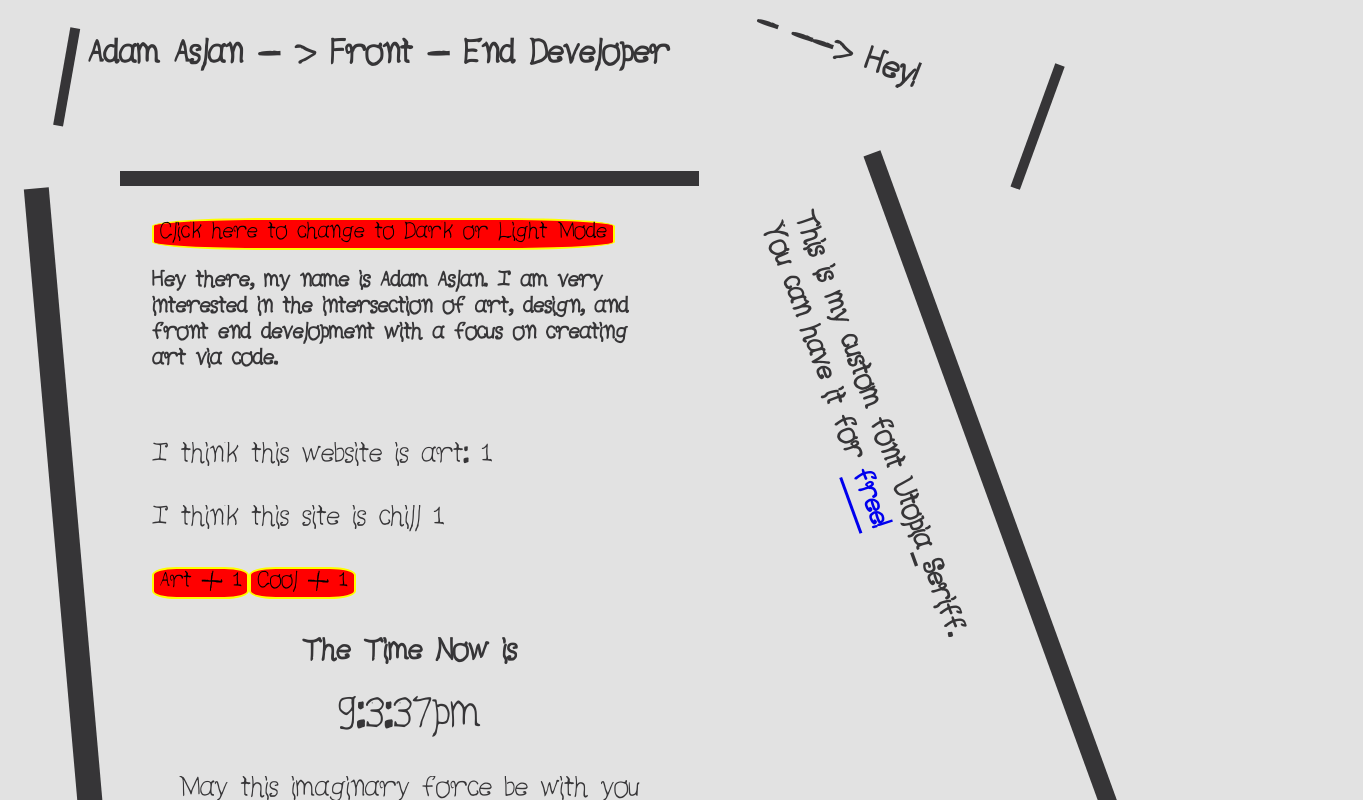
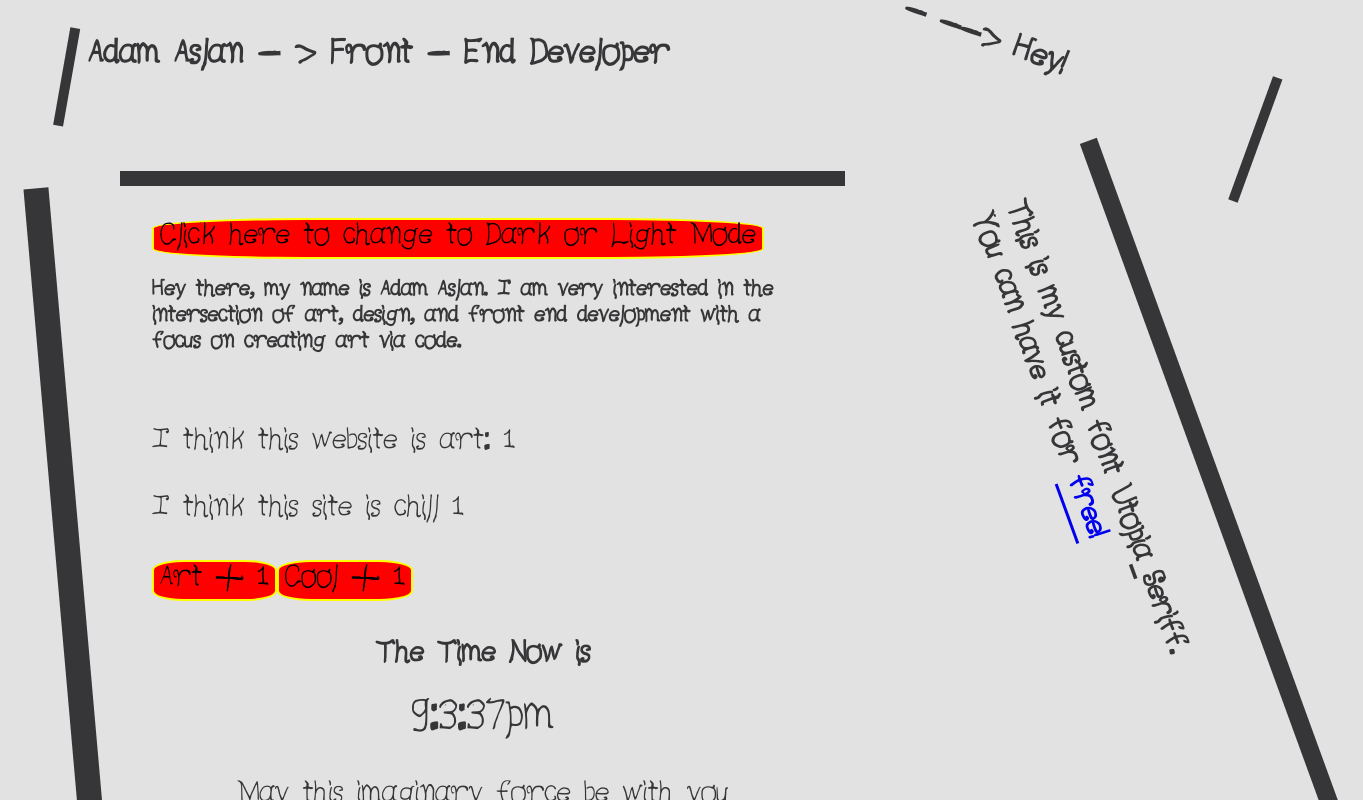
Before and after one commit to adamaslan/code-adamaslan, a React (Create React App) app: page / in a window 1280 px wide. Shown: the top 800 px of the page, 1363 px wide, since content can reach past the window. Built offline with nearby package versions, Linux system fonts and the light colour scheme.

Commit message:
globaljs-tweek

```diff
--- a/src/App.js
+++ b/src/App.js
@@ -12,7 +12,7 @@ const GridLayout = styled.div`
   grid-template-areas:
     "nav nav2 nav2 nav3 "
     "asideLeft main main asideRight"
-    " . . Footer rightFooter";
+    " . 1fr  footer auto";
   grid-template-rows: 7rem 1fr . 1fr;
   grid-template-columns: 5rem 1fr 1fr 1fr;
   /* grid-template-rows: 1fr 8fr 1fr auto 1fr;
@@ -22,12 +22,12 @@ const GridLayout = styled.div`
       "nav3"
       "nav2"
       "main"
-      "."
       "asideLeft"
+      "nav"
       "asideRight"
-      "Footer";
+      "footer";
     grid-template-rows: 1fr;
-    grid-template-columns: 1fr 1fr;
+    grid-template-columns: 1fr;
   }
 `;
 
@@ -74,7 +74,7 @@ const Main = styled.main`
 const Footer = styled.footer`
   border-top: 20px solid;
   grid-area: footer;
-  font-size: calc(10px + 0.25em);
+  font-size: 1rem;
   border-bottom: 40px solid;
 `;
 
--- a/src/global.js
+++ b/src/global.js
@@ -9,7 +9,7 @@ export const GlobalStyles = createGlobalStyle`
 
 p {
 
-  font-size: 30px;
+  font-size: 2rem;
 }
   body {
 
@@ -20,11 +20,7 @@ p {
     transition: all 0.25s linear;
   }
 
-  footer {
-    bottom: 5%;
-    left: 50%;
-    transform: translateX(-50%);
-  }
+
 
   small {
     display: block;
@@ -34,7 +30,7 @@ p {
 
     font-family: "utopia_seriff";
     background-color: red;
-    font-size: 24px;
+    font-size: 2rem;
     border-radius: 25%;
     border: 2px solid yellow;
   }
```
